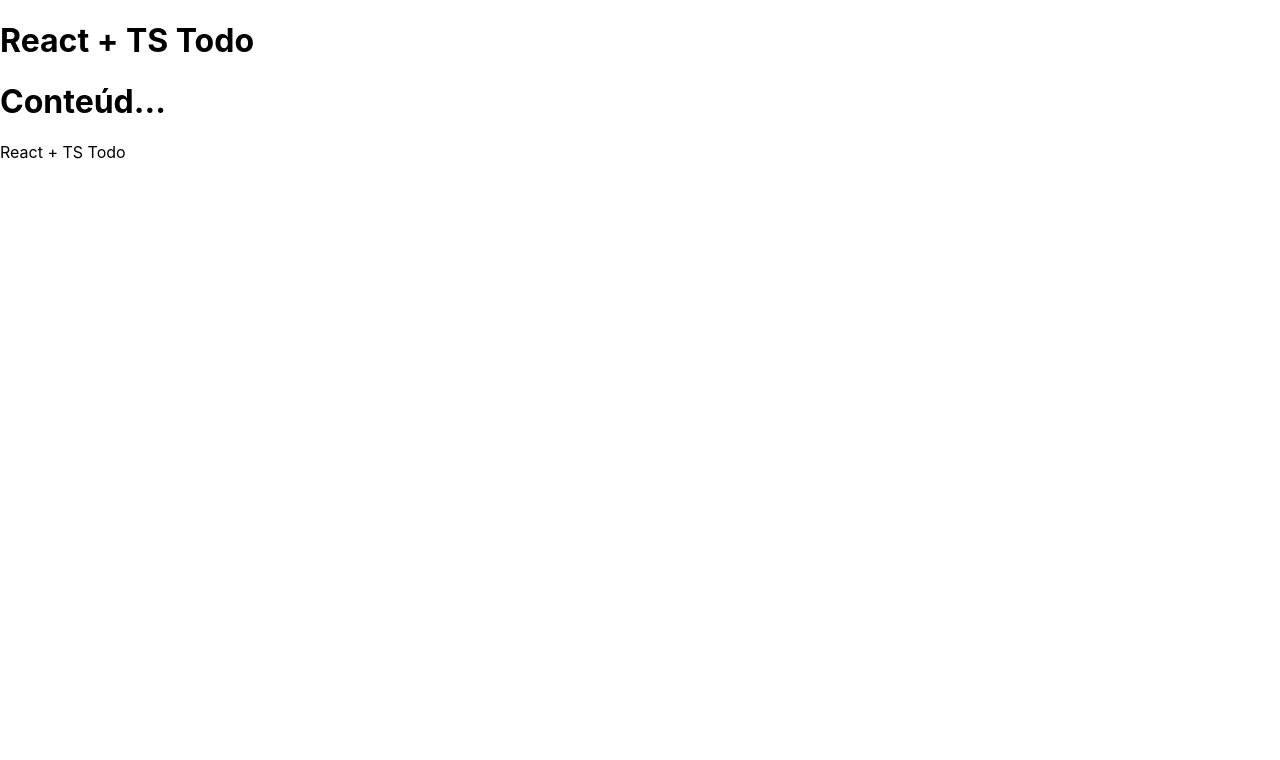
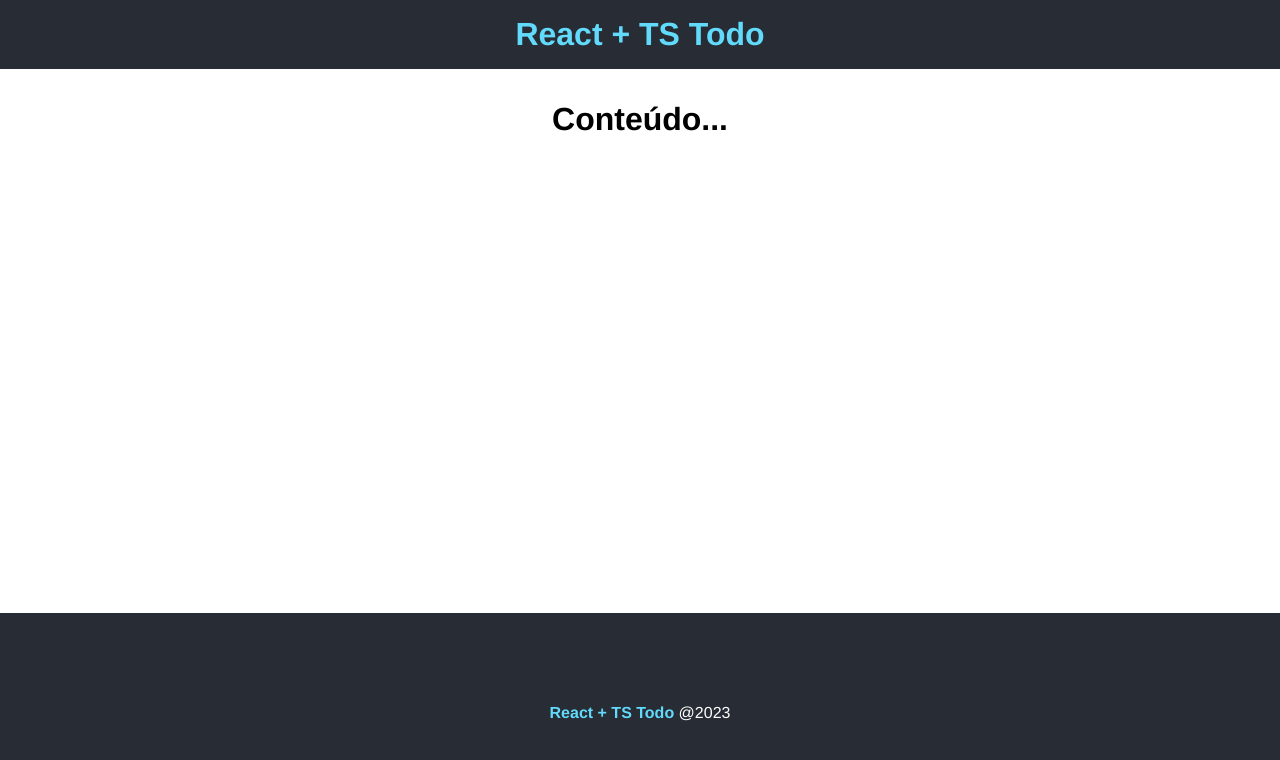
Before and after one commit to anaalmeida-v/JSModerno-TS-ProjetoAPI, a React (Create React App) app in the folder todo_react/: page / in a window 1280 px wide. Shown: the top 760 px of the page. Built offline with nearby package versions, Linux system fonts and the light colour scheme; the HTML template or start-up script is replaced by a standard one.

Commit message:
estilos iniciais

```diff
--- /dev/null
+++ b/todo_react/src/App.module.css
@@ -0,0 +1,9 @@
+.main {
+  min-height: 60vh;
+  text-align: center;
+  padding: 2em;
+}
+
+.main h2 {
+  margin-bottom: 0.8em;
+}
--- a/todo_react/src/App.tsx
+++ b/todo_react/src/App.tsx
@@ -4,11 +4,16 @@
 import Header from "./components/Header";
 import Footer from "./components/Footer";
 
+//css
+import styles from "./App.module.css";
+
 function App() {
   return (
     <div>
       <Header />
-      <h1>Conteúd...</h1>
+      <main className={styles.main}>
+        <h1>Conteúdo...</h1>
+      </main>
       <Footer />
     </div>
   );
--- /dev/null
+++ b/todo_react/src/Global.d.ts
@@ -0,0 +1 @@
+declare module "*module.css";
--- /dev/null
+++ b/todo_react/src/components/Footer.module.css
@@ -0,0 +1,13 @@
+.footer {
+  height: 200px;
+  display: flex;
+  align-items: center;
+  justify-content: center;
+  background-color: #282c34;
+  color: #fff;
+}
+
+.footer span {
+  font-weight: bold;
+  color: #61dafb;
+}
--- a/todo_react/src/components/Footer.tsx
+++ b/todo_react/src/components/Footer.tsx
@@ -1,10 +1,11 @@
 import React from "react";
+import styles from "./Footer.module.css";
 
 const Footer = () => {
   return (
-    <footer>
+    <footer className={styles.footer}>
       <p>
-        <span>React + TS Todo</span>
+        <span>React + TS Todo</span> @2023
       </p>
     </footer>
   );
--- /dev/null
+++ b/todo_react/src/components/Header.module.css
@@ -0,0 +1,6 @@
+.header{
+    background-color: #282c34;
+    color: #61dafb;
+    text-align: center;
+    padding: 1em;
+}
--- a/todo_react/src/components/Header.tsx
+++ b/todo_react/src/components/Header.tsx
@@ -1,8 +1,9 @@
 import React from "react";
+import styles from './Header.module.css'
 
 const Header = () => {
   return (
-    <header>
+    <header className={styles.header}>
       <h1>React + TS Todo</h1>
     </header>
   );
--- a/todo_react/src/index.css
+++ b/todo_react/src/index.css
@@ -1,13 +1,9 @@
-body {
+* {
+  padding: 0;
   margin: 0;
-  font-family: -apple-system, BlinkMacSystemFont, 'Segoe UI', 'Roboto', 'Oxygen',
-    'Ubuntu', 'Cantarell', 'Fira Sans', 'Droid Sans', 'Helvetica Neue',
-    sans-serif;
-  -webkit-font-smoothing: antialiased;
-  -moz-osx-font-smoothing: grayscale;
+  font-family: Helvetica, sans-serif;
 }
 
-code {
-  font-family: source-code-pro, Menlo, Monaco, Consolas, 'Courier New',
-    monospace;
+.hide {
+  display: none !important;
 }
```
